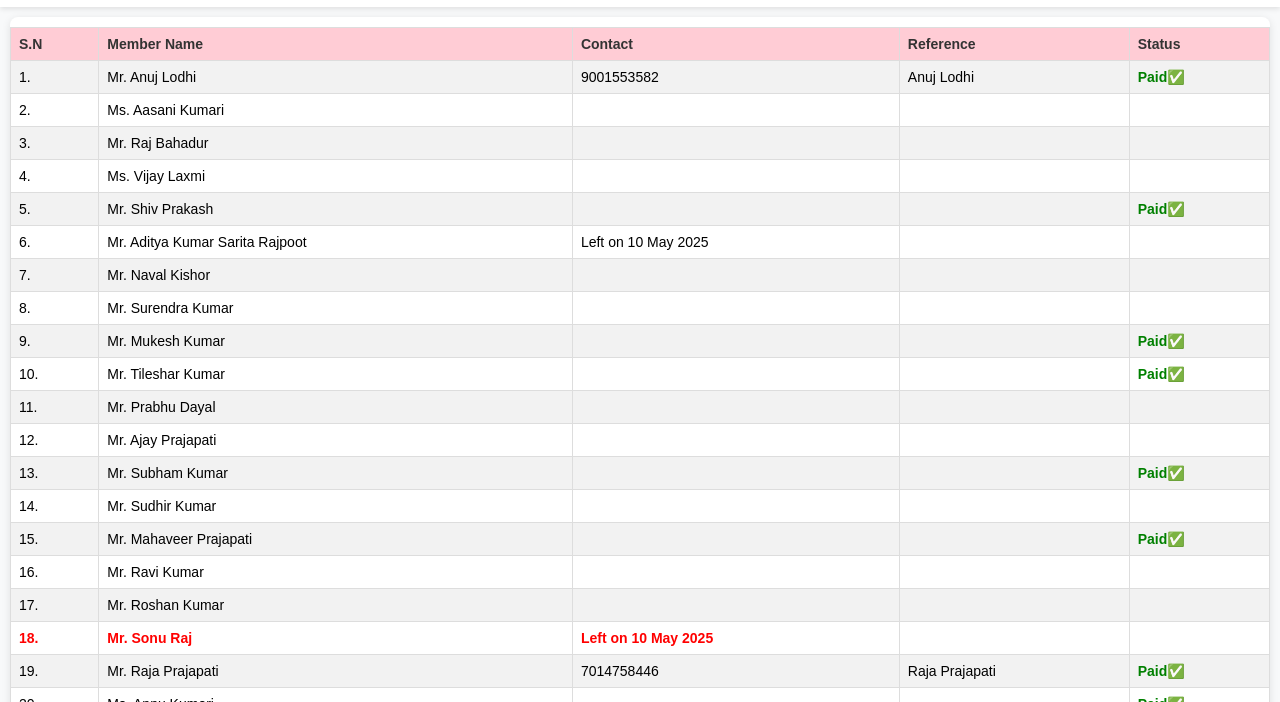
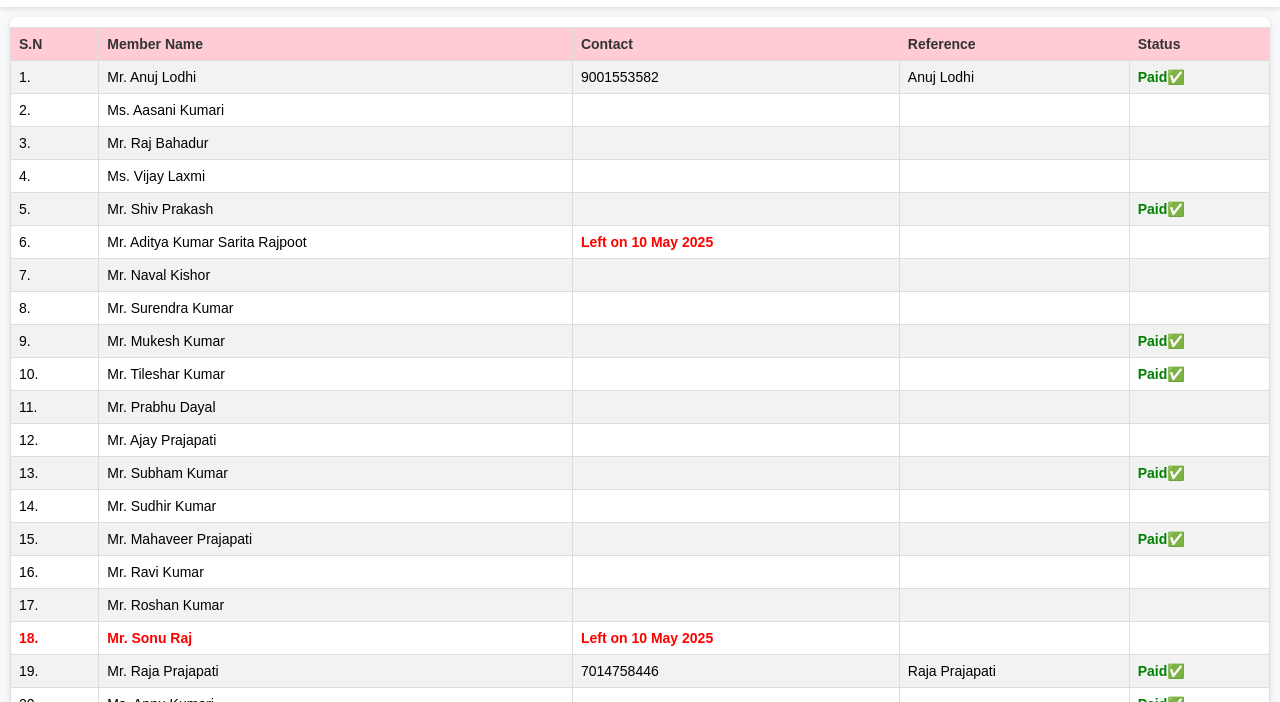
Before and after one commit to RajaPrjapati/Testing-, a plain HTML site: page index.html in a window 1280 px wide. Shown: the part 98-800 px from the top of the page. Drawn offline with Linux system fonts and the light colour scheme.

Commit message:
Update index.html

```diff
--- a/index.html
+++ b/index.html
@@ -172,7 +172,7 @@
         <td>Mr. Aditya Kumar
           Sarita Rajpoot
         </td>
-        <td>Left on 10 May 2025</td>
+        <td class="left">Left on 10 May 2025</td>
         <td></td>
         <td></td>
       </tr>
```
